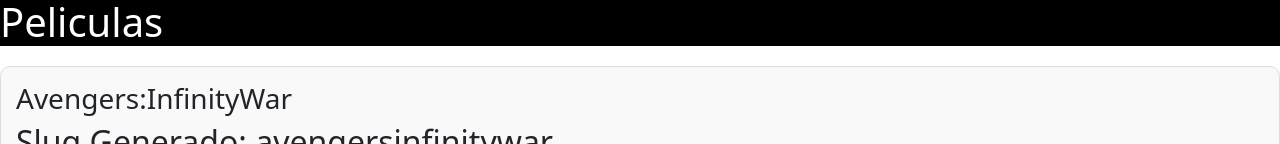
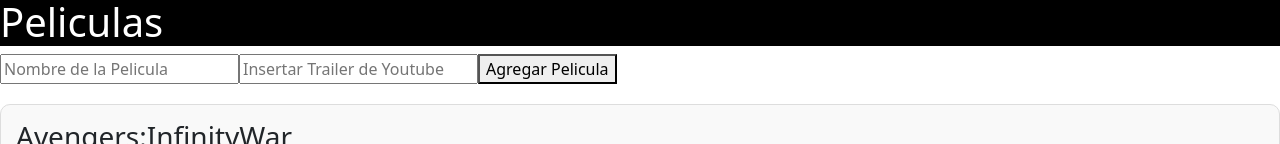
Before and after one commit to DiegoSantaC/LaboratoriosPW2, an Angular app in the folder tareaAngular/my-dream-app/: page /peliculas in a window 1280 px wide. Shown: the part 485-629 px from the top of the page. Built offline with nearby package versions, Linux system fonts and the light colour scheme.

Commit message:
Creando un formulario para agregar peliculas y su funcion addPeli en javascript

```diff
--- a/tareaAngular/my-dream-app/src/app/hello-word/hello-word.component.html
+++ b/tareaAngular/my-dream-app/src/app/hello-word/hello-word.component.html
@@ -2,3 +2,5 @@
 <div class="black">
     <h1> {{ title }} </h1>
 </div>
+
+<p> HOLA, BIENVENIDO A MI APLICACION!! </p>
--- a/tareaAngular/my-dream-app/src/app/peliculas/peliculas.component.html
+++ b/tareaAngular/my-dream-app/src/app/peliculas/peliculas.component.html
@@ -1,6 +1,12 @@
 <div class="black">
     <h1> {{ title }} </h1>
 </div>
+
+<form (submit)="addPeli(namePeli,urlPeli)">
+    <input #namePeli type="text" placeholder="Nombre de la Pelicula">
+    <input #urlPeli type="url" placeholder="Insertar Trailer de Youtube">
+    <button> Agregar Pelicula </button>
+</form>
 
 <div *ngFor="let video of videoList" class="video-card">
   <h3>{{ video.name }}</h3>
--- a/tareaAngular/my-dream-app/src/app/peliculas/peliculas.component.ts
+++ b/tareaAngular/my-dream-app/src/app/peliculas/peliculas.component.ts
@@ -59,4 +59,15 @@
     const id = this.getYouTubeId(videoUrl);
     return this.sanitizer.bypassSecurityTrustResourceUrl(`https://www.youtube.com/embed/${id}`);
   }
+
+  addPeli(namePeli:any, urlPeli:any){
+    this.names.push(namePeli.value);
+    this.urls.push(urlPeli.value)
+    namePeli.value='';
+    namePeli.focus();
+    urlPeli.value='';
+    urlPeli.focus();
+    this.generateVideoList();
+    return false;
+  }
 }
```
